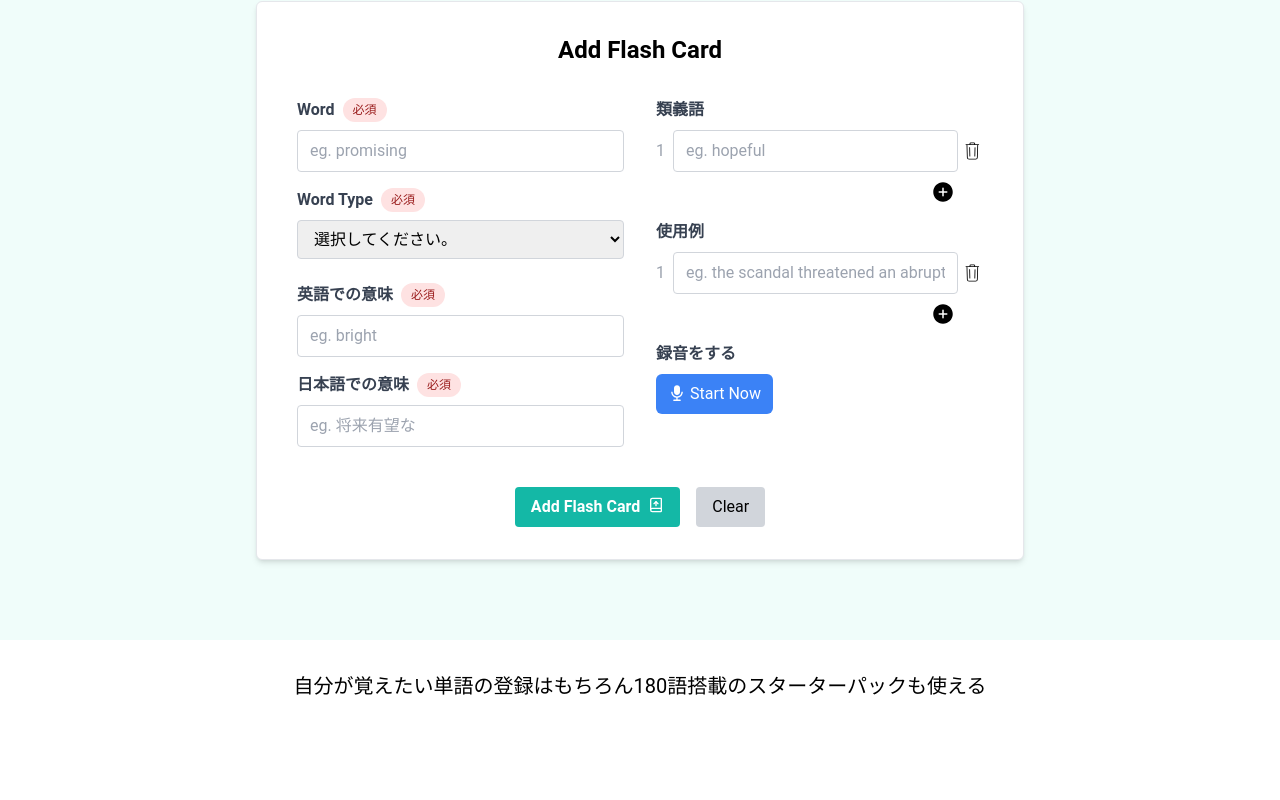
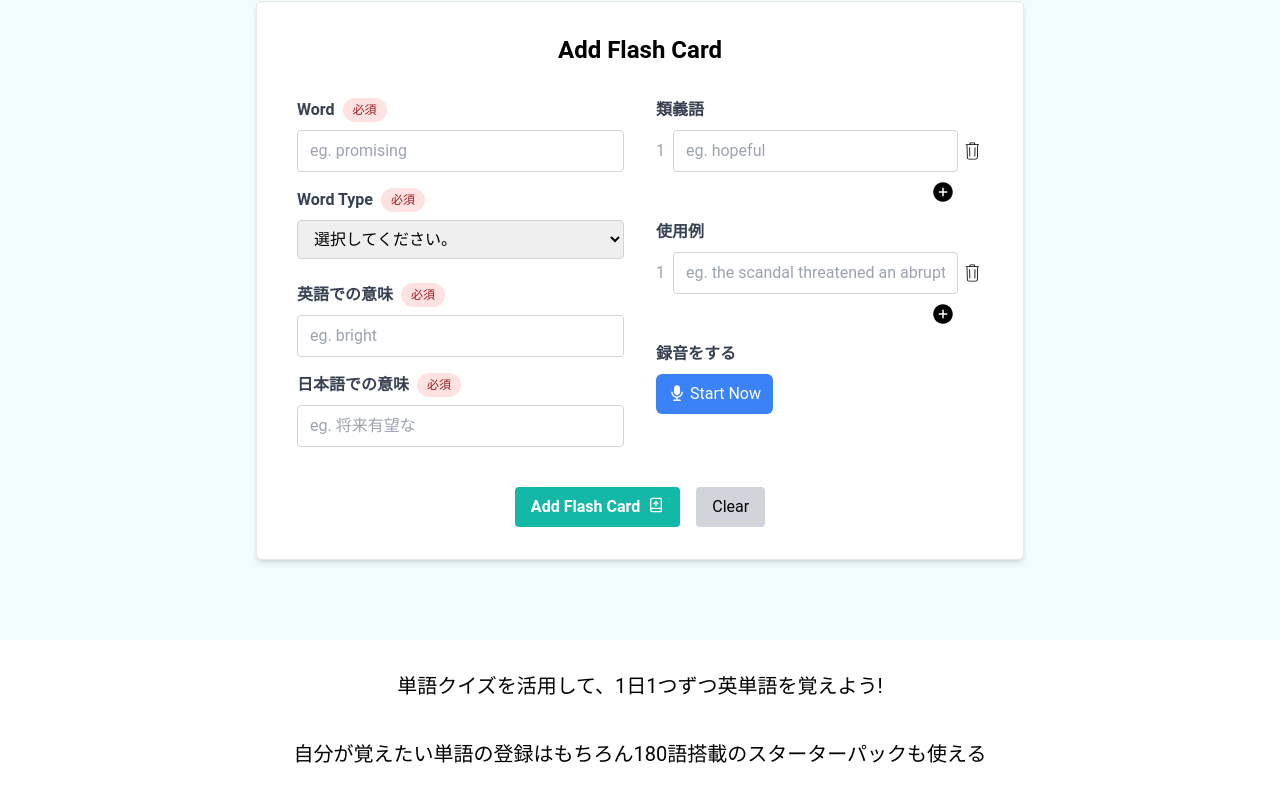
Before and after one commit to KankichiJibiki/WordPickerReact, a React (Vite) app: page / in a window 1280 px wide. Shown: the part 1055-1855 px from the top of the page. Before the commit the page ends 1787 px from the top, so only its background shows below. Built offline with nearby package versions, Linux system fonts and the light colour scheme.

Commit message:
Quiz section being built

```diff
--- a/src/pages/MainPage.jsx
+++ b/src/pages/MainPage.jsx
@@ -1,10 +1,9 @@
-import React from 'react';
+import React, { useState } from 'react';
+import { Element } from 'react-scroll';
+import { scrollToEle } from '../Utils/ScrollUtils';
+import AddFlashCard from '../components/ui/AddFlashCard';
 import FlashCard from '../components/ui/FlashCard';
 import sampleWordsJson from '../sample-word.json';
-import AddFlashCard from '../components/ui/AddFlashCard';
-import { useState } from 'react';
-import { scrollToEle } from '../Utils/ScrollUtils';
-import { Element } from 'react-scroll';
 
 const MainPage = () => {
     const [sampleWords, setSampleWord] = useState(sampleWordsJson.wordLists);
@@ -61,6 +60,9 @@ const MainPage = () => {
             </div>
 
             {/* Quiz introduction */}
+            <h2 className="text-center my-6 p-2 text-xl">
+                単語クイズを活用して、1日1つずつ英単語を覚えよう!
+            </h2>
 
             <h2 className="text-center my-6 p-2 text-xl">
                 自分が覚えたい単語の登録はもちろん180語搭載のスターターパックも使える
```
